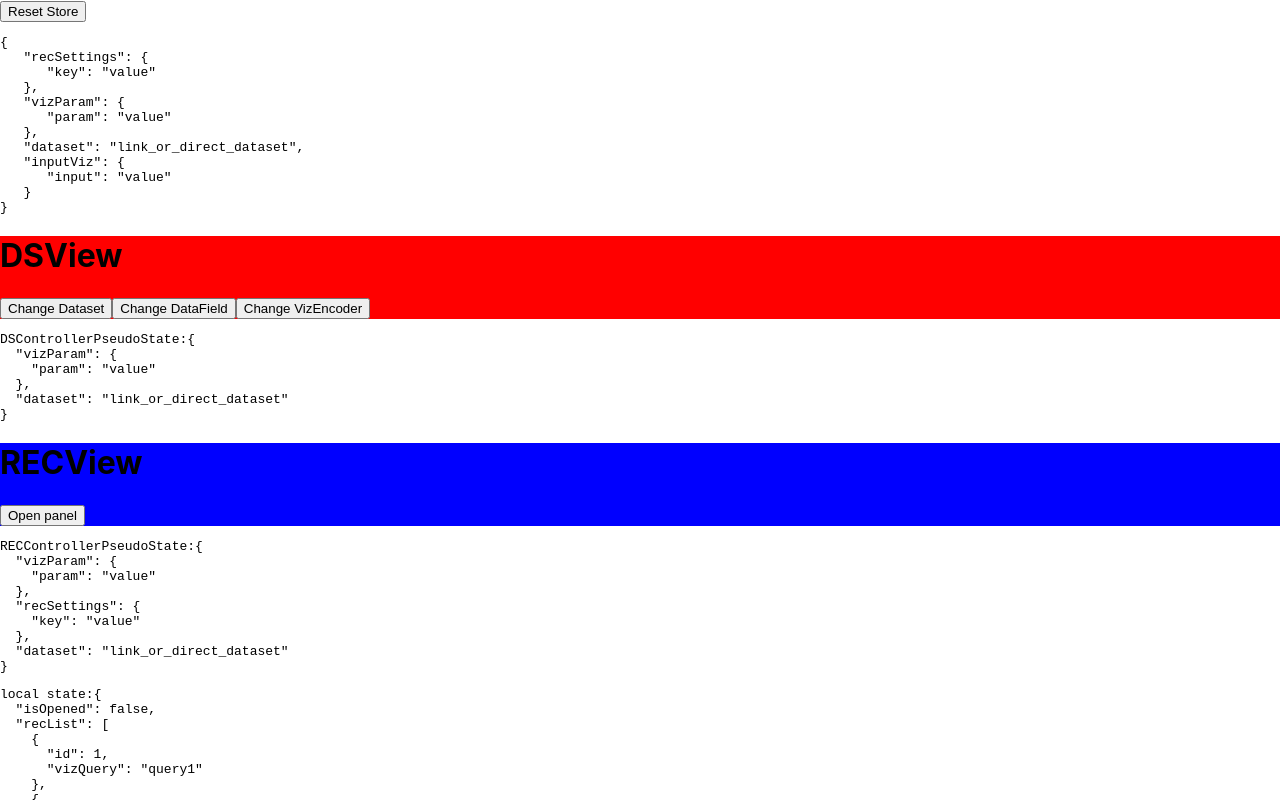
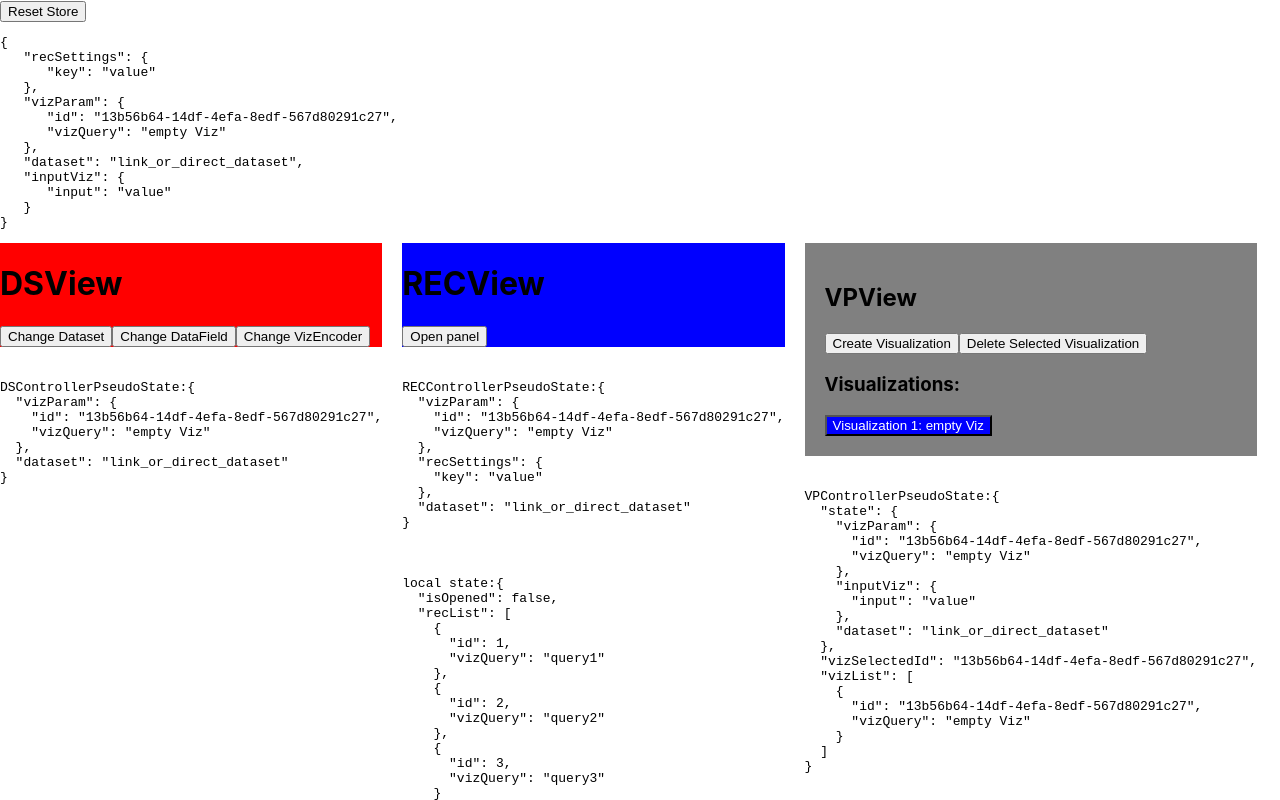
Before and after one commit to Tthide/VizREvent, a React (Create React App) app in the folder vizrevent/: page / in a window 1280 px wide. Both pictures are taken after a click on the button "Reset Store". Shown: the top 800 px of the page. Built offline with nearby package versions, Linux system fonts and the light colour scheme.

Commit message:
added simple VP dispatch subscribe

```diff
--- a/vizrevent/package.json
+++ b/vizrevent/package.json
@@ -12,6 +12,7 @@
     "react-dom": "^19.0.0",
     "react-scripts": "5.0.1",
     "save-dev": "^0.0.1-security",
+    "uuid": "^11.1.0",
     "web-vitals": "^2.1.4",
     "webpack": "^5.99.5",
     "webpack-cli": "^6.0.1",
--- a/vizrevent/src/App.js
+++ b/vizrevent/src/App.js
@@ -22,11 +22,19 @@ function App() {
         <button onClick={handleUpdate}>Reset Store</button>
         <pre>{JSON.stringify(state, null, 3)}</pre>
       </div>
-      <div>
+      <div style={{ display: 'flex', gap: '20px' }}>
+        <div style={{ display: 'flex', gap: '20px', flexDirection: 'column' }}>
           <DSController />
-        <RECController/>
-        <VPController/>
         </div>
+        <div style={{ display: 'flex', gap: '20px', flexDirection: 'column' }}>
+          <RECController />
+        </div>
+
+        <div style={{ display: 'flex', gap: '20px', flexDirection: 'column' }}>
+          <VPController />
+        </div>
+      </div>
+
     </>
   );
 };
--- a/vizrevent/src/ViewPanel/VPController.js
+++ b/vizrevent/src/ViewPanel/VPController.js
@@ -1,12 +1,80 @@
-import React from 'react'
+import React, { useEffect, useState } from 'react'
 import VPView from './VPView'
-
+import { useStoreSelector } from '../Store/VizreventStore';
+import { v4 as uuidv4 } from 'uuid';
 
 
 const VPController = () => {
+
+    //connecting to store
+    const { state, dispatch } = useStoreSelector(state => ({
+        vizParam: state.vizParam,
+        inputViz: state.inputViz,
+        dataset: state.dataset,
+    }));
+
+    //Creating local state
+    const [vizList, setVizList] = useState([]);
+    const [vizSelectedId,setVizSelectedId]=useState(null);
+
+    //Takes selected viz and dispatch its properties to store
+    const handleVizSelect = (vizSelected) => {
+        setVizSelectedId(vizSelected.id);
+        dispatch.setVizParam(vizSelected);
+    };
+
+    //createViz and automatically selects it
+    const createViz = (vizQuery = "empty Viz") => {
+        const newViz = {
+            id: uuidv4(),
+            vizQuery: vizQuery
+        };
+        setVizList(preVizList => [...preVizList, newViz]);
+        setVizSelectedId(newViz.id);
+        dispatch.setVizParam(newViz);
+    };
+
+    // Handle new Viz creation from RECController
+    useEffect(() => {
+        if (state.inputViz !== null) {
+            createViz(state.inputViz.vizQuery);
+        }
+    }, [state.inputViz]);
+
+    // Handle empty Viz creation in VPView
+    const handleEmptyVizCreate = () => {
+        createViz();
+    };
+
+    //Takes selected dataset and dispatch it to store
+    const handleVizDelete = (deletedVizId) => {
+
+        // Error checking
+        if (deletedVizId === null) {
+            throw new Error('Id provided is null.');
+        }
+        if (vizList.length === 0) {
+            throw new Error('Visualization list is empty.');
+        }
+        setVizList(preVizList => preVizList.filter(item => item.id !== deletedVizId));
+        //Resetting these properties since the selected viz doesn't exist anymore
+        dispatch.setInputViz(null);
+        dispatch.setVizParam(null);
+        setVizSelectedId(null);
+
+    };
+
     return (
         <>
-            <VPView />
+            <VPView
+                vizList={vizList}
+                vizSelectedId={vizSelectedId}
+                onVizSelect={handleVizSelect}
+                onVizCreate={handleEmptyVizCreate}
+                onVizDelete={handleVizDelete}
+            />
+
+            <pre>VPControllerPseudoState:{JSON.stringify({ state, vizSelectedId,vizList }, null, 2)}</pre>
         </>
     )
 }
--- a/vizrevent/src/ViewPanel/VPView.js
+++ b/vizrevent/src/ViewPanel/VPView.js
@@ -1,12 +1,55 @@
-import React from 'react'
+import React from 'react';
 
-const VPView = () => {
-    return (
-      <div style={{ backgroundColor: 'gray' }}>
-        VPView
-      </div>
-    );
-  };
+const VPView = (props) => {
+  const { vizList, vizSelectedId, onVizSelect, onVizCreate, onVizDelete } = props;
 
 
-export default VPView
+  const handleVizCreateClick = () => {
+
+    //dispatch here a null inputViz so that VPController
+    // onVizCreate;
+    return onVizCreate();
+  }
+
+  const handleVizSelect = (viz) => {
+    return () => onVizSelect(viz);
+  }
+
+  const handleVizDelete = () => {
+    if (vizSelectedId !== null) {
+      onVizDelete(vizSelectedId);
+    }
+  }
+
+  return (
+    <div style={{ backgroundColor: 'gray', padding: '20px' }}>
+      <h2>VPView</h2>
+      <button onClick={onVizCreate}>Create Visualization</button>
+      {vizSelectedId !== null && (
+        <button onClick={handleVizDelete}>
+          Delete Selected Visualization
+        </button>
+      )}
+      <div>
+        <h3>Visualizations:</h3>
+
+        {vizList.map((viz, index) => (
+          //here button will need to be replaced by a viz inta
+          <button
+            key={viz.id}
+            onClick={handleVizSelect(viz)}
+            style={{
+              backgroundColor: viz.id === vizSelectedId ? 'blue' : 'white',
+              color: viz.id === vizSelectedId ? 'white' : 'black',
+            }}
+          >
+            Visualization {index + 1}: {viz.vizQuery}
+          </button>
+        ))}
+
+      </div>
+    </div>
+  );
+};
+
+export default VPView;
```
Also changed, not shown: 1 other file (tests, documents, lock files or other folders). Lines whose indentation alone changed are shown as unchanged.
